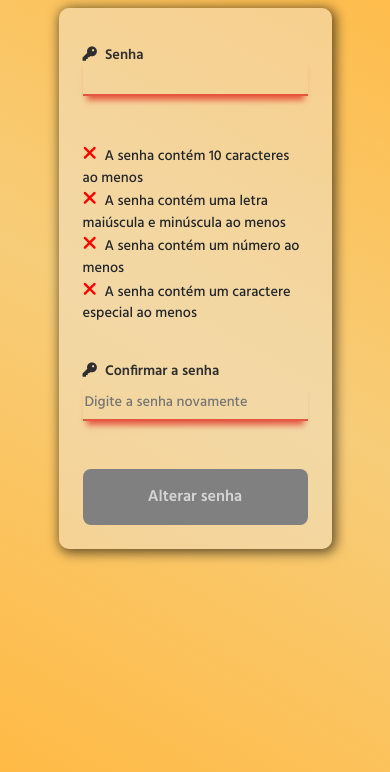
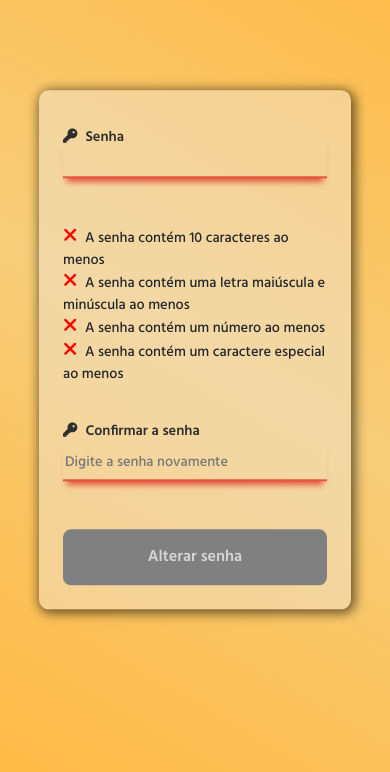
Before and after one commit to thiagoc01/presencas-tcc, a Flask app: page /alterar_senha/ in a window 390 px wide. Shown: the part 72-844 px from the top of the page. Run offline with Flask 3, Linux system fonts and the light colour scheme; the visitor is signed in with stand-in values (Sample User, id 1); parts of the project's set-up code (start-up, migrations or seed data) failed here and were passed over; some libraries are stand-ins or nearby versions.

Commit message:
Ajuste de overflow de fieldsets em telas pequenas e centralização de forms

```diff
--- a/presencas/static/styles/formulario.css
+++ b/presencas/static/styles/formulario.css
@@ -1,6 +1,5 @@
 main {
     width: 50%;
-    min-height: 100%;
 }
 
 textarea {
@@ -145,7 +144,7 @@ input[type="file"] {
 
 @media (max-width: 768px) {
     main {
-        width: 70%;
+        width: 80%;
     }
 
     span {
--- a/presencas/templates/cadastro/alteracao_senha.html
+++ b/presencas/templates/cadastro/alteracao_senha.html
@@ -13,7 +13,7 @@ Projeto Presenças - Alterar senha
 
 {% block content %}
 
-    <main class="p-4 mx-auto my-auto">
+    <main class="p-4 mx-auto my-auto position-absolute top-50 start-50 translate-middle">
 
         <form class="d-flex flex-column" method="POST">
             {{ form.csrf_token }}
--- a/presencas/templates/cadastro/cadastro_usuario.html
+++ b/presencas/templates/cadastro/cadastro_usuario.html
@@ -15,7 +15,7 @@ Projeto Presenças - Cadastrar ou remover usuário
 
 {% if cadastrar_usuario %}
 
-    <main class="p-4 mx-auto my-auto">
+    <main class="p-4 mx-auto my-auto position-absolute top-50 start-50 translate-middle">
 
         <form class="d-flex flex-column" method="POST">
             {{ form.csrf_token }}
@@ -65,7 +65,7 @@ Projeto Presenças - Cadastrar ou remover usuário
 
 {% else %}
 
-    <main class="p-4 mx-auto my-auto">
+    <main class="p-4 mx-auto my-auto position-absolute top-50 start-50 translate-middle">
 
         <form class="d-flex flex-column" method="POST">
             {{ form.csrf_token }}
```
